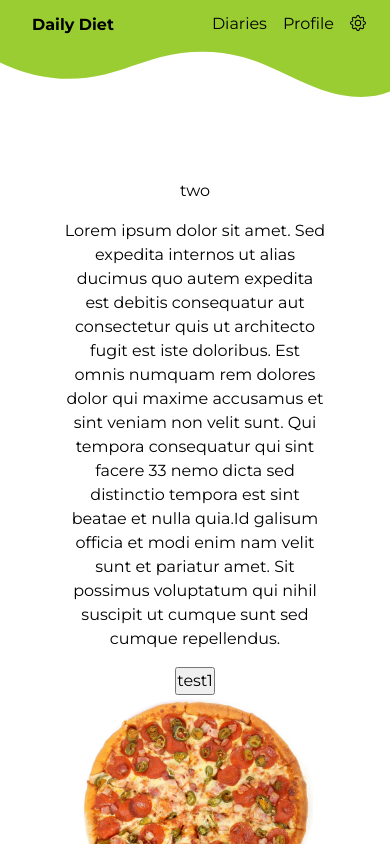
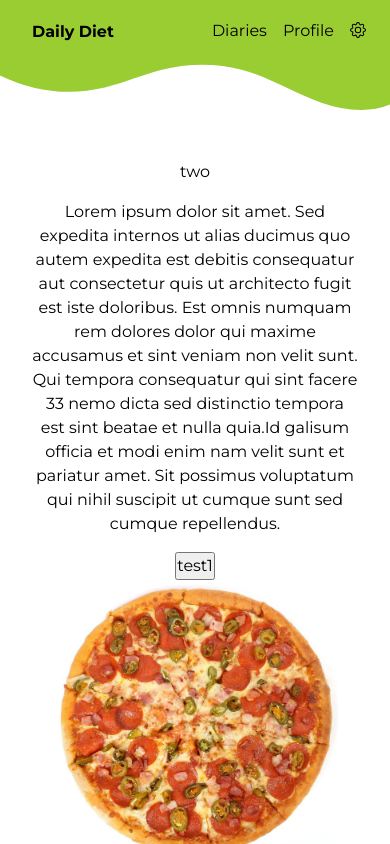
Before and after one commit to lukaszmielczarekdev/daily-diet, a React (Create React App) app: page / in a window 390 px wide. Shown: the top 844 px of the page. Built offline with nearby package versions, Linux system fonts and the light colour scheme.

Commit message:
DD-43 bugfix: carousel responsivness improved

```diff
--- a/src/components/organisms/Article/ArticleStyles.js
+++ b/src/components/organisms/Article/ArticleStyles.js
@@ -6,11 +6,15 @@ export const Wrapper = styled.article`
   justify-content: center;
   align-items: center;
   align-content: center;
-  width: 100%;
   padding: 3rem;
 
   @media ${({ theme }) => theme.breakpoints.md} {
     grid-template-columns: 1fr;
+    padding: 2rem;
+  }
+
+  @media ${({ theme }) => theme.breakpoints.sm} {
+    padding: 1rem;
   }
 `;
 
--- a/src/components/organisms/Carousel/Carousel.jsx
+++ b/src/components/organisms/Carousel/Carousel.jsx
@@ -15,7 +15,6 @@ const Carousel = ({
   return (
     <Container>
       <AliceCarousel
-        autoWidth
         autoPlay={autoPlay}
         autoPlayInterval={autoPlayInterval}
         autoPlayStrategy={autoPlayStrategy}
--- a/src/components/organisms/NavBar/NavBarStyles.js
+++ b/src/components/organisms/NavBar/NavBarStyles.js
@@ -14,7 +14,7 @@ export const Container = styled.div`
   @media ${(props) => props.theme.breakpoints.sm} {
     column-gap: 0.2rem;
     row-gap: 0.2rem;
-    padding: 0.5rem 1rem 0.5rem 1rem;
+    padding: 2rem 1rem;
   }
 `;
 
--- a/src/components/templates/Container/ContainerStyles.js
+++ b/src/components/templates/Container/ContainerStyles.js
@@ -3,7 +3,6 @@ import styled from "styled-components";
 export const Section = styled.section`
   display: ${({ grid }) => (grid ? "grid" : "flex")};
   flex-direction: ${({ column }) => (column ? "column" : "row")};
-  box-sizing: content-box;
   grid-template-columns: 1fr 1fr;
   justify-content: center;
   align-items: center;
@@ -15,9 +14,6 @@ export const Section = styled.section`
   }
 
   @media ${({ theme }) => theme.breakpoints.sm} {
-    /* padding: ${({ hero }) =>
-      hero ? "0 1rem 0 1rem" : "3rem 1rem 1rem 1rem"}; */
-    /* width: calc(100vw - 2rem); */
     flex-direction: column;
   }
 `;
@@ -36,7 +32,6 @@ export const ContentContainer = styled.div`
 
   @media ${({ theme }) => theme.breakpoints.sm} {
     font-size: ${({ smaller }) => (smaller ? "0.8rem" : "1rem")};
-    /* padding: ${({ padding }) => (padding ? "1rem" : "")}; */
     text-align: ${({ center }) => (center ? "center" : "")};
   }
 `;
```
